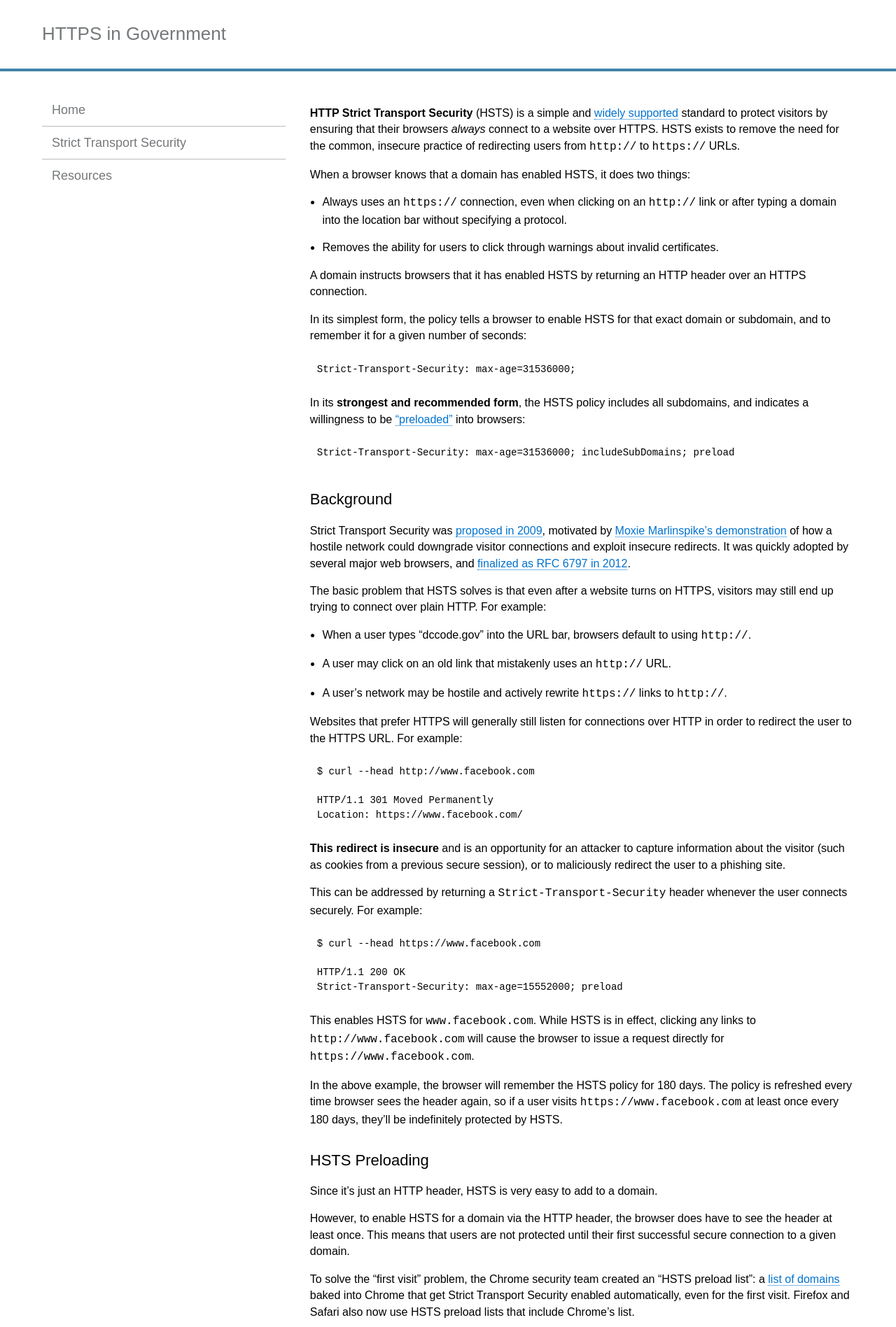
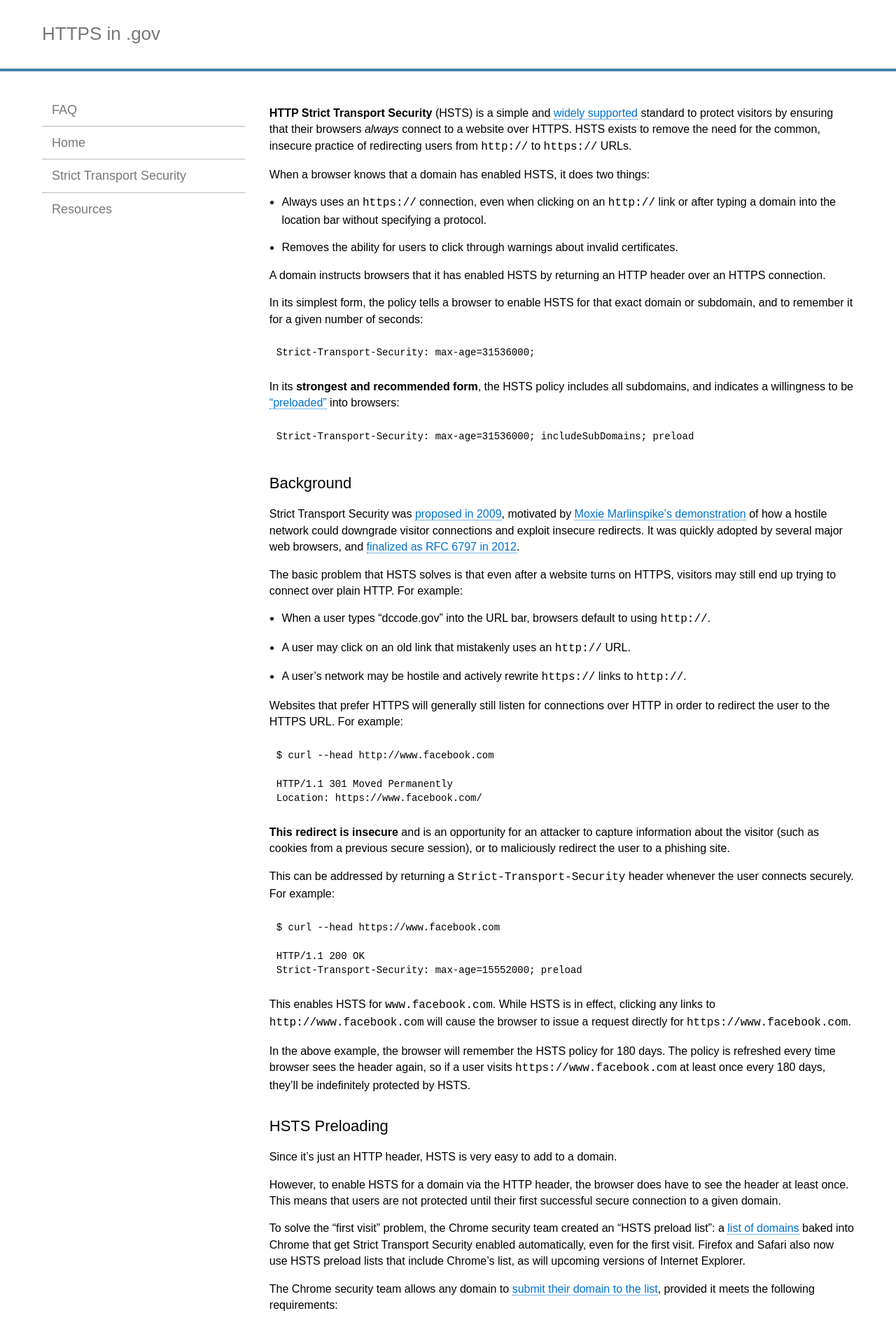
Before and after one commit to GSA/https, a Jekyll site: the page built from pages/hsts.md, in a window 1280 px wide. Shown: the top 1897 px of the page at 70% size. Built offline with Jekyll 4.4.1, drawn with Linux system fonts in a browser that asks for light colours; Markdown is read by kramdown in place of the engine named in the settings.

Commit message:
an FAQ and some starting answers

```diff
--- a/_config.yml
+++ b/_config.yml
@@ -13,7 +13,7 @@
   - with_toc_data
 
 # Site metadata
-name: HTTPS in Government
+name: HTTPS in .gov
 description: "Resources, best practices, and case studies for deploying HTTPS in the federal government."
 
 
@@ -27,6 +27,9 @@
 # Navigation
 # List links that should appear in the site sidebar here
 navigation:
+- text: FAQ
+  url: faq/
+  internal: true
 - text: Home
   url: ""
   internal: true
--- a/assets/css/main.css
+++ b/assets/css/main.css
@@ -426,12 +426,12 @@
     }
 
     aside {
-        width: 30%;
+        width: 25%;
         float: left;
     }
 
     .main-content {
-        width: 67%;
+        width: 72%;
         float: right;
         margin-bottom: 120px;
     }
@@ -514,3 +514,7 @@
     }
 
 }
+
+
+
+img {width: 700px;}
--- a/pages/hsts.md
+++ b/pages/hsts.md
@@ -65,7 +65,7 @@
 
 However, to enable HSTS for a domain via the HTTP header, the browser does have to see the header at least once. This means that users are not protected until their first successful secure connection to a given domain.
 
-To solve the "first visit" problem, the Chrome security team created an "HSTS preload list": a [list of domains](https://chromium.googlesource.com/chromium/src/+/master/net/http/transport_security_state_static.json) baked into Chrome that get Strict Transport Security enabled automatically, even for the first visit. Firefox and Safari also now use HSTS preload lists that include Chrome's list.
+To solve the "first visit" problem, the Chrome security team created an "HSTS preload list": a [list of domains](https://chromium.googlesource.com/chromium/src/+/master/net/http/transport_security_state_static.json) baked into Chrome that get Strict Transport Security enabled automatically, even for the first visit. Firefox and Safari also now use HSTS preload lists that include Chrome's list, as will upcoming versions of Internet Explorer.
 
 The Chrome security team allows any domain to [submit their domain to the list](https://hstspreload.appspot.com/), provided it meets the following requirements:
 
```
Also changed, not shown: pages/faq.md (added, +58 -0 lines), assets/images/with-http-headers.png (added), assets/images/with-https-headers.png (added), 1 other file.
